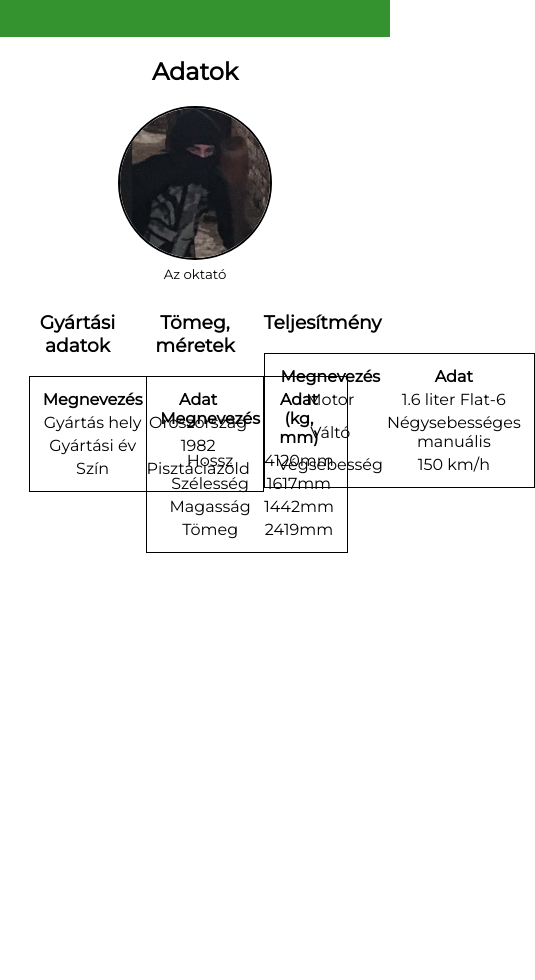
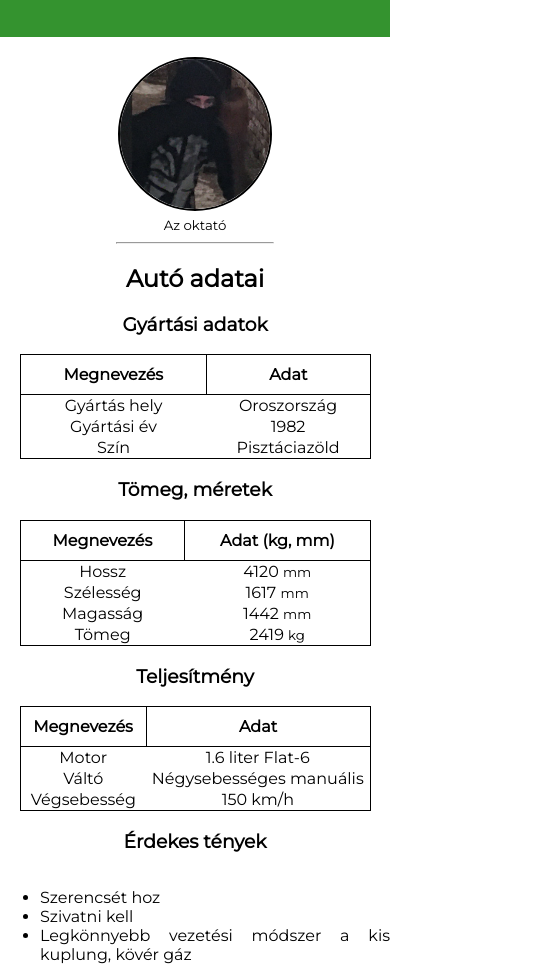
Before and after one commit to zickbalazs/autos_iskola, a plain HTML site: page html/lada.html in a window 390 px wide. Shown: the part 111-1091 px from the top of the page, 535 px wide, since content can reach past the window. Before the commit the page ends 844 px from the top, so only its background shows below. Drawn offline with Linux system fonts and the light colour scheme.

Commit message:
eddigi munka

```diff
--- a/css/autok.css
+++ b/css/autok.css
@@ -5,15 +5,31 @@ body{
     padding: 0;
     width: 100%;
 }
+.oktato{
+    padding-top: 20px;
+}
+.oktato hr{
+    width: 40%;
+}
 .adatok{
     float:left;
-    width: 25%;
+    width: 30%;
     text-align: center;
-    margin:10px;
+}
+.funfacts{
+    display:flex;
+    text-align: justify;
+    justify-content: center;
 }
 .contain_tables{
     display: flex;
     justify-content: center;
+}
+#clearall{
+    clear: both;
+}
+h3{
+    text-align: center;
 }
 article p{
     text-align: center;
@@ -41,13 +57,36 @@ article img{
 table{
     border: 1px solid black;
     padding:10px;
-    width: 100%;
+    width: 90%;
+    margin:auto;
+    border-collapse: collapse;
+}
+th{
+    padding: 10px;
+    border: 1px solid black;
+}
+table>td{
+    border-left: 1px solid black;
 }
 article h2{
     text-align: center;
 }
 @media screen and (max-width:900px){
+    /*Kisebb képernyőn a táblázatok egyenként jelennek meg*/
     .adatok{
         float:none;
+        display:block;
+        text-align: center;
+        margin:auto;
+        width: 100%;
     }
+    table{
+        width: 90%;
+        margin:auto;
+    }
+    .contain_tables{
+        display:initial;
+        justify-self: unset;
+    }
+
 }
--- a/html/lada.html
+++ b/html/lada.html
@@ -14,9 +14,12 @@
             <h2><a href="../index.html">Vissza a főoldalra</a></h2>
         </header>
         <article>
-            <h2>Adatok</h2>
-            <p><img src="../img/federer.png" alt="Féderer Dávid"></p>
-            <p><small>Az oktató</small></p>
+            <div class="oktato">
+                <p><img src="../img/federer.png" alt="Féderer Dávid"></p>
+                <p><small>Az oktató</small></p>
+                <hr>
+            </div>
+            <h2 id="clearall">Autó adatai</h2>
             <div class="contain_tables">
                 <div class="adatok">
                     <h3>Gyártási adatok</h3>
@@ -55,19 +58,19 @@
                         <tbody>
                             <tr>
                                 <td>Hossz</td>
-                                <td>4120mm</td>
+                                <td>4120 <small>mm</small></td>
                             </tr>
                             <tr>
                                 <td>Szélesség</td>
-                                <td>1617mm</td>
+                                <td>1617 <small>mm</small></td>
                             </tr>
                             <tr>
                                 <td>Magasság</td>
-                                <td>1442mm</td>
+                                <td>1442 <small>mm</small></td>
                             </tr>
                             <tr>
                                 <td>Tömeg</td>
-                                <td>2419mm</td>
+                                <td>2419 <small>kg</small></td>
                             </tr>
                         </tbody>
                     </table>
@@ -99,7 +102,14 @@
                     </table>
                 </div>
             </div>
-
+            <h3>Érdekes tények</h3>
+            <div class="funfacts">
+                <ul>
+                    <li>Szerencsét hoz</li>
+                    <li>Szivatni kell</li>
+                    <li>Legkönnyebb vezetési módszer a kis kuplung, kövér gáz</li>
+                </ul>
+            </div>
         </article>
         <footer>
 
```
Also changed, not shown: css/style.css (+15 -2 lines), index.html (+10 -3 lines).
